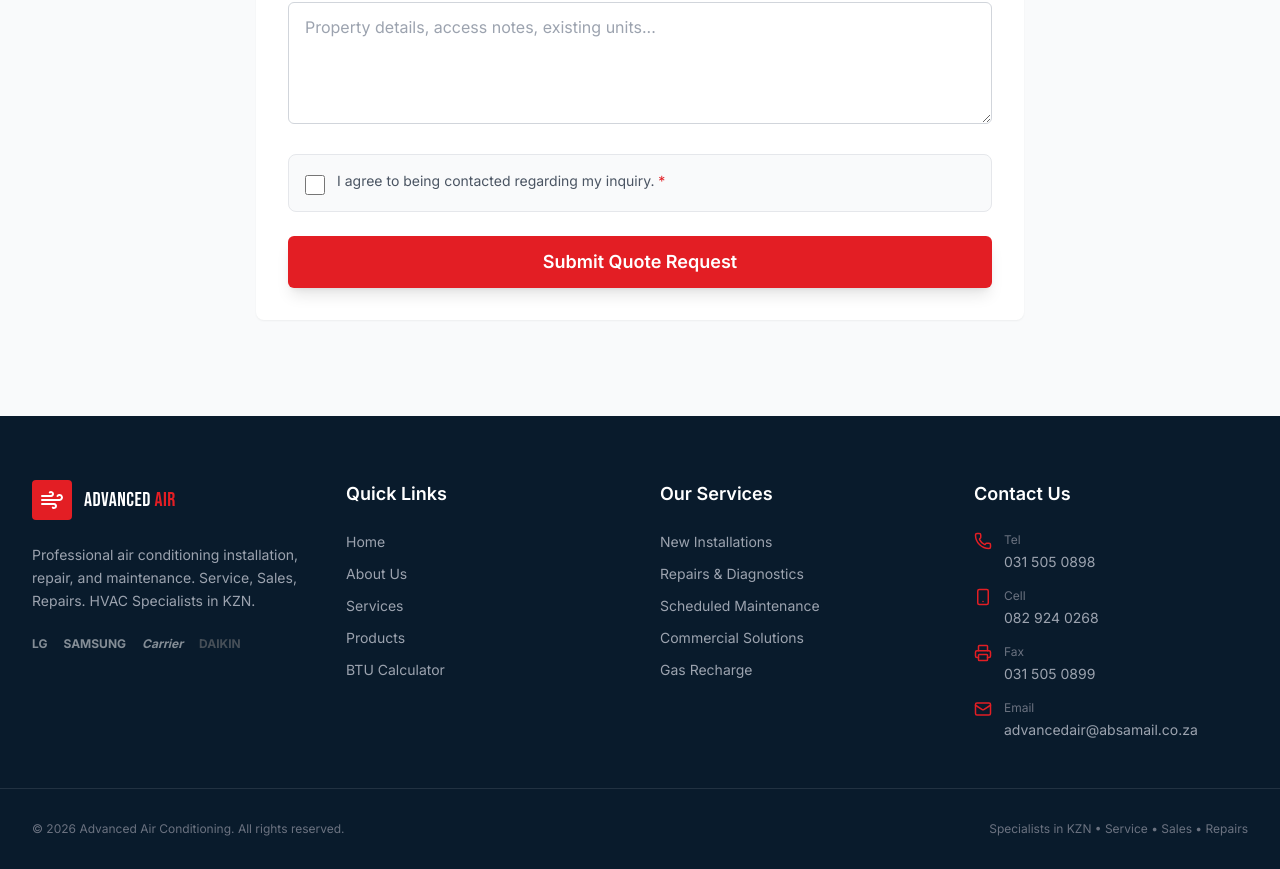
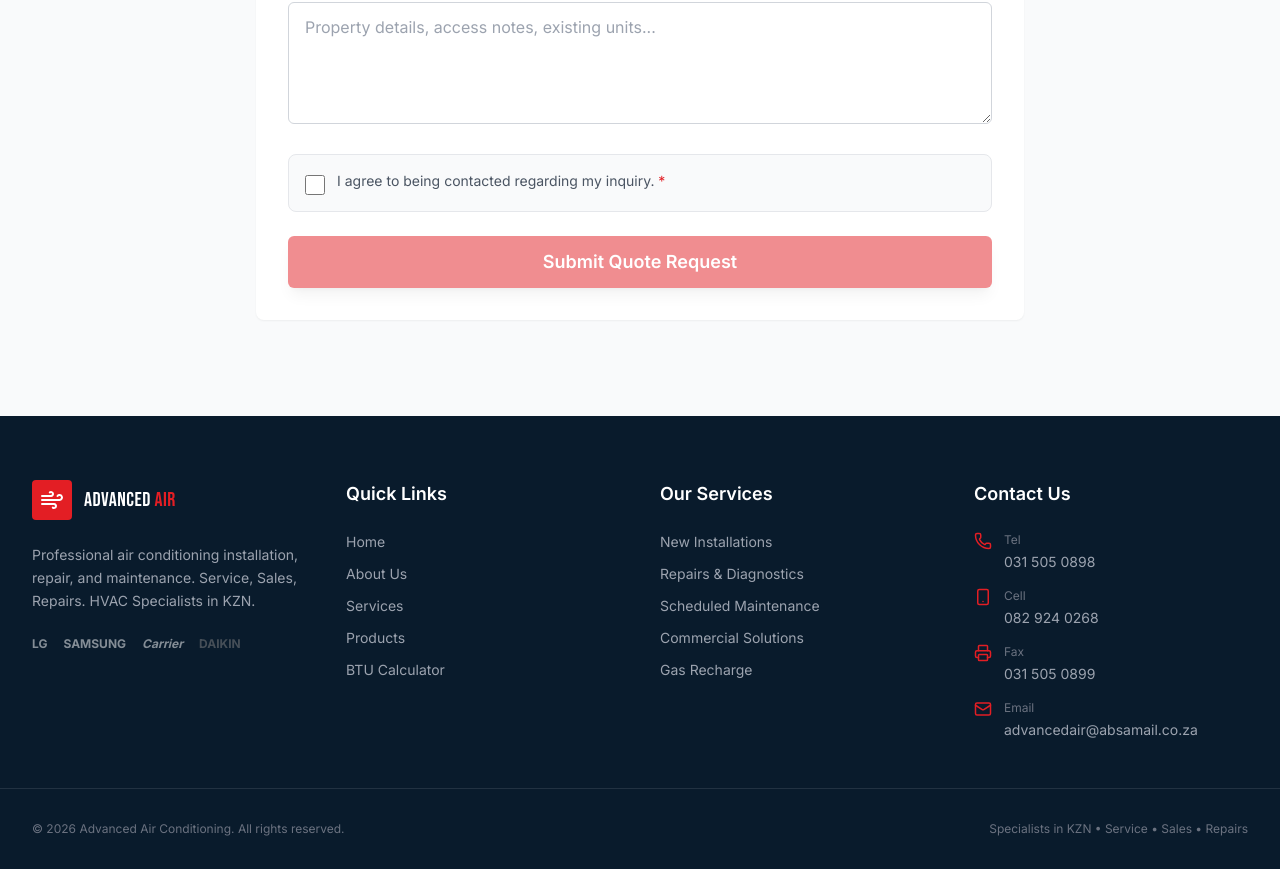
Before and after one commit to ST10441359/HvacWebsite, a React (Vite) app: page /quote in a window 1280 px wide. Shown: the part 1202-2071 px from the top of the page. Built offline with nearby package versions, Linux system fonts and the light colour scheme; no server answers.

Commit message:
fixed request quote bug/ warning

```diff
--- a/src/pages/RequestQuote.tsx
+++ b/src/pages/RequestQuote.tsx
@@ -294,9 +294,11 @@
                   <span className="select-none">I agree to being contacted regarding my inquiry. <span className="text-brand-red">*</span></span>
                 </label>
 
+                {/* UPDATED BUTTON LOGIC HERE */}
                 <button
                   type="submit"
-                  className="btn-primary w-full text-lg shadow-lg hover:shadow-xl transition-all"
+                  className={`btn-primary w-full text-lg shadow-lg transition-all ${!agree ? 'opacity-50 cursor-not-allowed hover:shadow-lg' : 'hover:shadow-xl'}`}
+                  disabled={!agree}
                 >
                   Submit Quote Request
                 </button>
```
